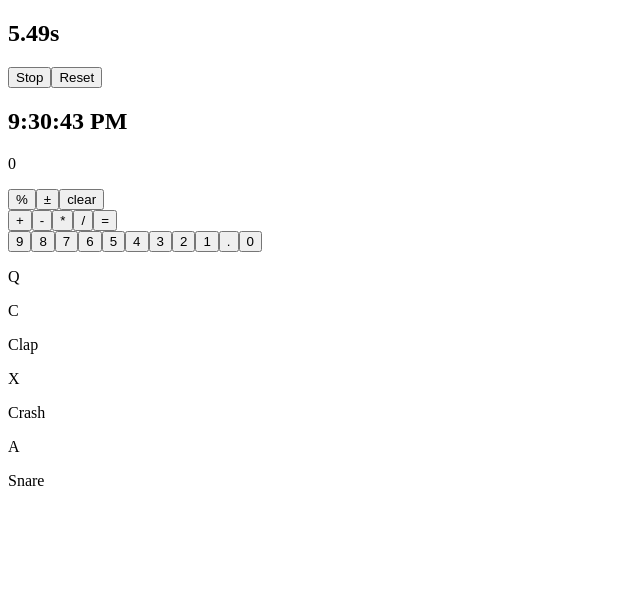
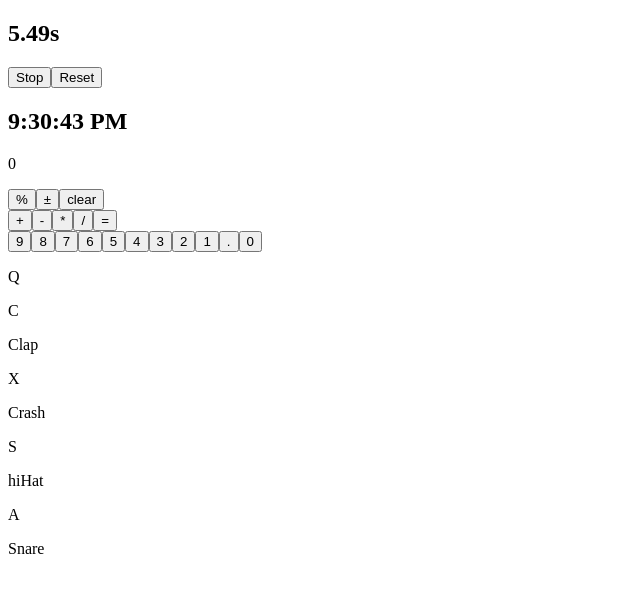
Before and after one commit to Joseph-K-B/js-sandbox, a React app: page / in a window 1280 px wide. Shown: the top 592 px of the page, without its empty margins (0-640 px from the left). Built offline with nearby package versions, Linux system fonts and the light colour scheme.

Commit message:
drums are dope dude

```diff
--- a/src/components/drums/Drums.jsx
+++ b/src/components/drums/Drums.jsx
@@ -2,6 +2,7 @@ import React, { Component, useState } from 'react';
 import clap from '../../../public/assets/sounds/clap-808.mp3';
 import crash from '../../../public/assets/sounds/crash-noise.mp3';
 import snare from '../../../public/assets/sounds/snare-block.mp3';
+import hiHat from '../../../public/assets/sounds/hihat.mp3';
 
 
 class Drums extends Component {
@@ -13,7 +14,7 @@ class Drums extends Component {
     this.sounds = {
       clap: new Audio(clap),
       crash: new Audio(crash),
-      hiHat: new Audio(),
+      hiHat: new Audio(hiHat),
       bassDrum: new Audio(),
       kickDrum: new Audio(),
       tribal: new Audio(),
@@ -178,6 +179,13 @@ class Drums extends Component {
             <p>Crash</p>
             </div>
         </div>
+        <div className="drum-pad" id="hiHat" onClick={e => this.handleClick(e)}>
+          <p>S</p>
+          <audio className="clip" id="S" src={hiHat} type="audio/mp3" />
+          <div className="drum-names">
+            <p>hiHat</p>
+            </div>
+        </div>
         <div className="drum-pad" id="snare" onClick={e => this.handleClick(e)}>
           <p>A</p>
           <audio className="clip" id="A" src={snare} type="audio/mp3" />
```
Also changed, not shown: 1 other file (tests, documents, lock files or other folders).
